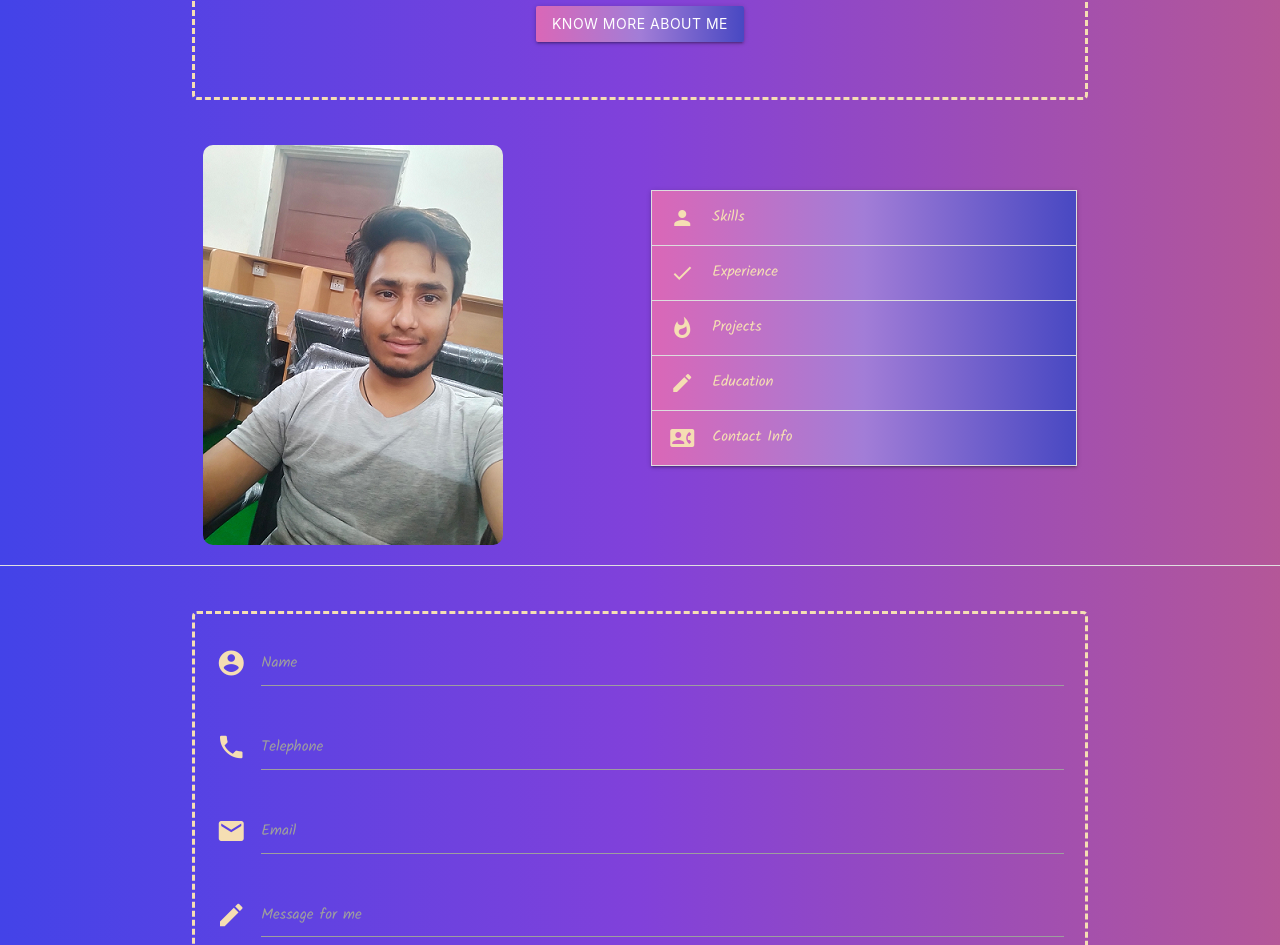
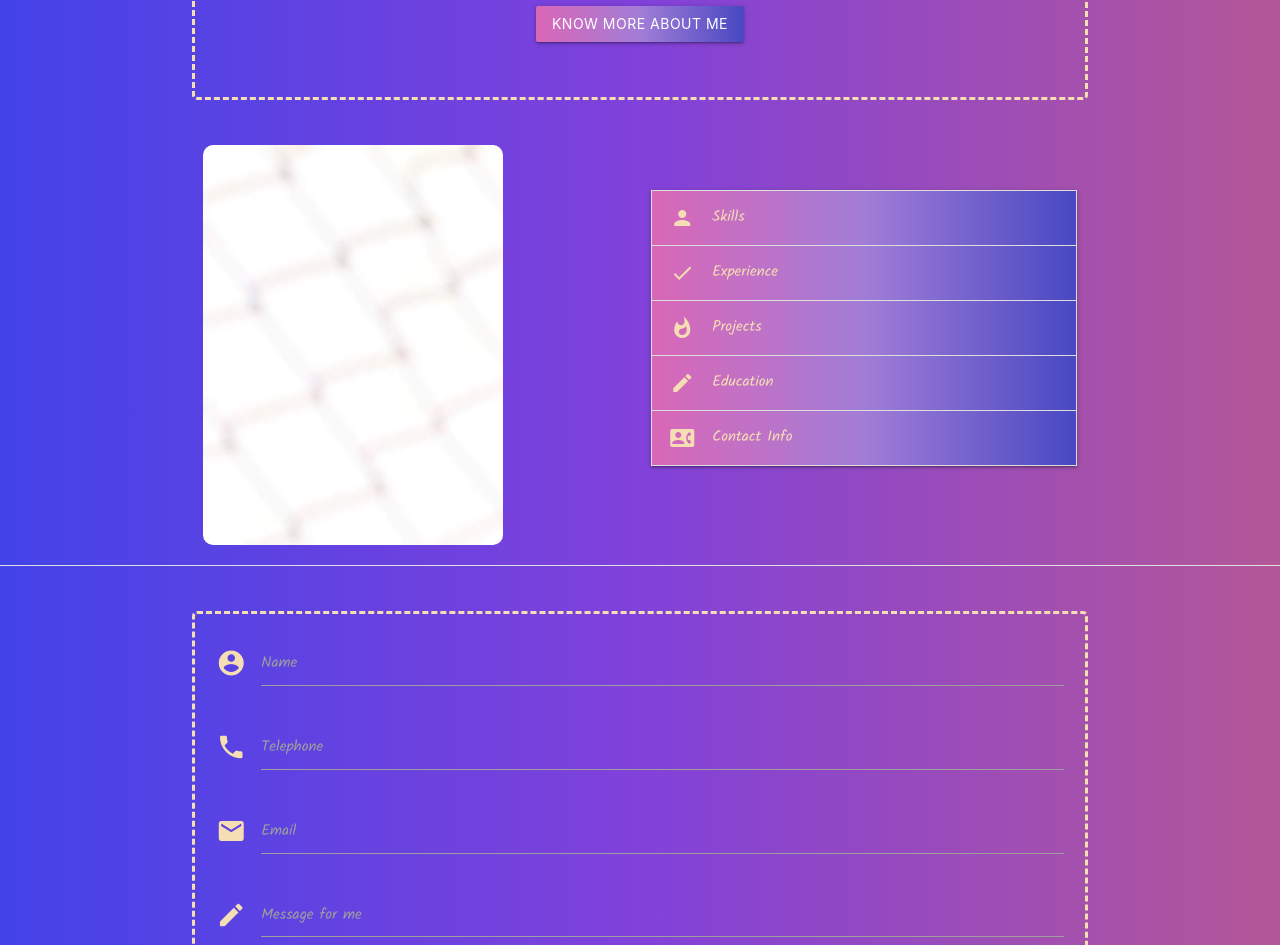
Before and after one commit to Sandeep2042001/MeetToSandeepLive, a plain HTML site: page home.html in a window 1280 px wide. Shown: the part 1369-2314 px from the top of the page. Drawn offline with nearby package versions, Linux system fonts and the light colour scheme.

Commit message:
Update home.html
i have change the name of the photo to add new photo at 149 line

```diff
--- a/home.html
+++ b/home.html
@@ -146,7 +146,7 @@
             <div class="col s12 m6">
                 <!-- <img src="img/myphoto1.png" class="responsive-img" alt=""> -->
                 <div class="containerimg">
-                    <img src="img/myphoto1.png" alt="Your Image" class="image">
+                    <img src="img/Poster.jpg" alt="Your Image" class="image">
                   </div>
             </div>
 
```
